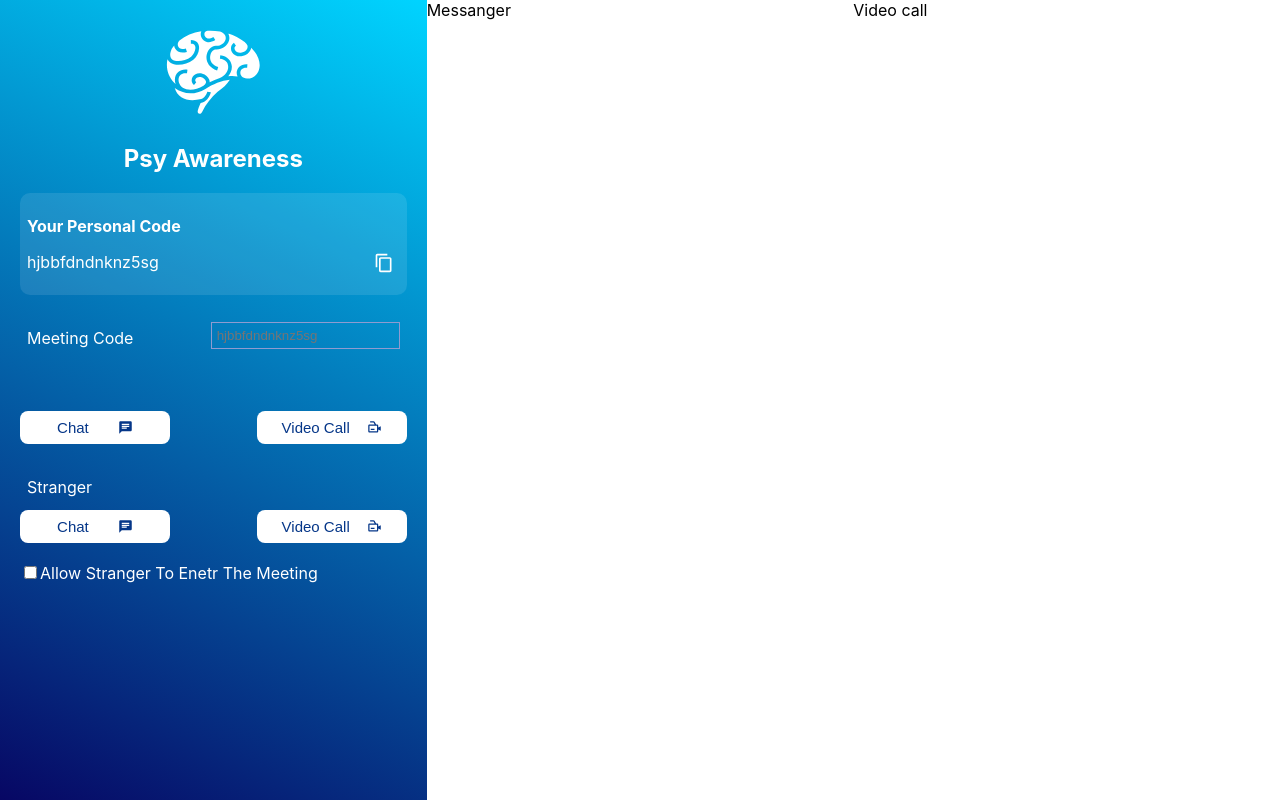
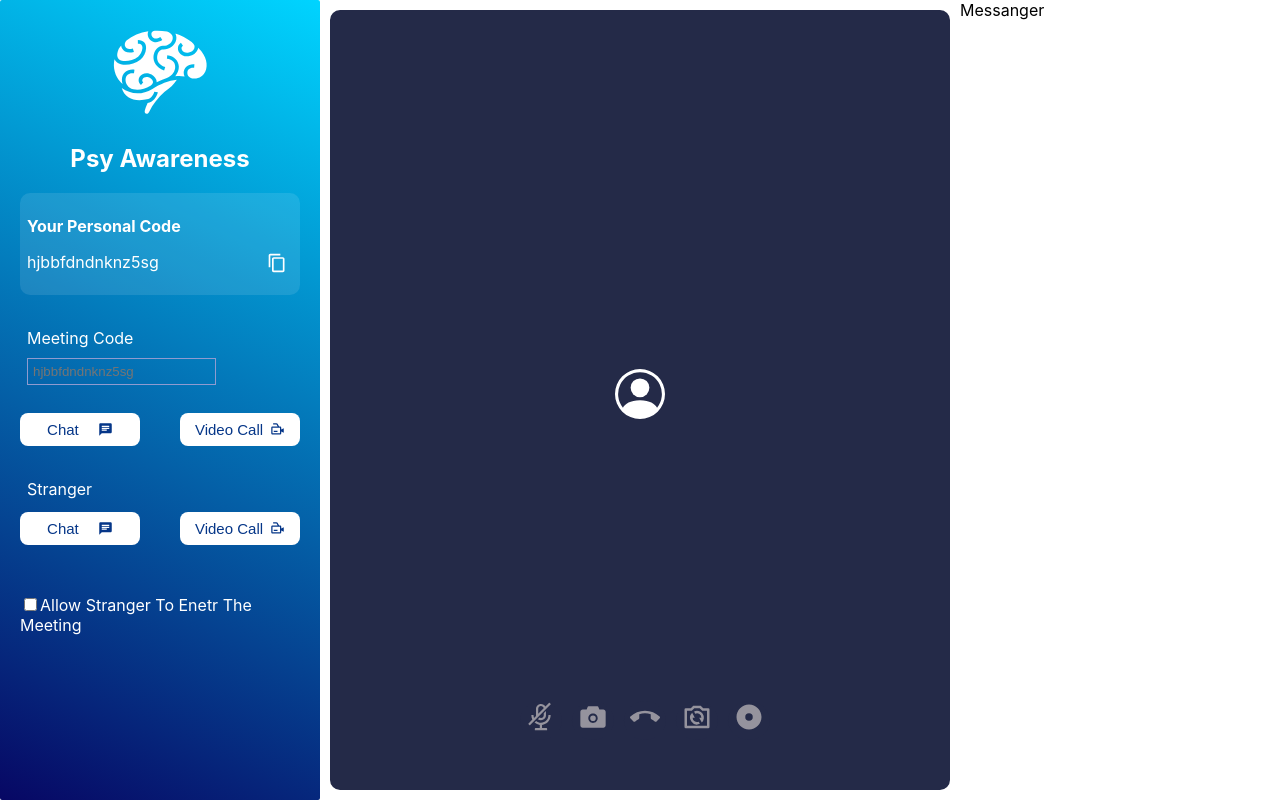
Before and after one commit to saeedkhal/webRTC, a React (Create React App) app in the folder frontend-side/: page / in a window 1280 px wide. Built offline with nearby package versions, Linux system fonts and the light colour scheme; a web font is replaced by a local one.

Commit message:
add the video call

```diff
--- a/frontend-side/src/App.js
+++ b/frontend-side/src/App.js
@@ -9,8 +9,8 @@ function App() {
     <Wrapper className="App">
       <main>
         <Dashboard />
+        <VideoCall />
         <Messanger />
-        <VideoCall />
       </main>
     </Wrapper>
   );
@@ -19,7 +19,7 @@ function App() {
 const Wrapper = styled.div`
   main {
     display: grid;
-    grid-template-columns: 1fr 1fr 1fr;
+    grid-template-columns: 1fr 2fr 1fr;
     height: 100vh;
   }
 `;
--- a/frontend-side/src/Dashboard.js
+++ b/frontend-side/src/Dashboard.js
@@ -61,6 +61,7 @@ const Dashboard = () => {
 
 const Wrapper = styled.div`
   section {
+    border-radius: 2px;
     padding: 20px;
     background: rgb(2, 0, 36);
     background: linear-gradient(
@@ -110,8 +111,6 @@ const Wrapper = styled.div`
       line-height: 2;
       input {
         border: 2px solid transparent;
-        margin-left: 20px;
-        float: right;
         background: transparent;
         color: white;
         border: 1px solid #8f9bd0;
@@ -124,16 +123,16 @@ const Wrapper = styled.div`
       }
     }
     .chat-call {
-      margin-top: 20px;
+      margin-top: 5px;
       display: flex;
       justify-content: space-between;
-      margin-top: 50px;
+      margin-top: 20px;
       align-items: center;
       button {
         background: white;
         padding: 10px;
         border: none;
-        width: 150px;
+        width: 120px;
         border-radius: 8px;
         display: flex;
         justify-content: space-evenly;
@@ -148,7 +147,7 @@ const Wrapper = styled.div`
       margin-top: 0;
     }
     .checkbox {
-      margin-top: 20px;
+      margin-top: 50px;
       outline: none !important;
       text-transform: capitalize;
       label {
--- a/frontend-side/src/VideoCall.js
+++ b/frontend-side/src/VideoCall.js
@@ -1,9 +1,109 @@
 import React from 'react';
 import styled from 'styled-components';
+import { BsPersonCircle } from 'react-icons/bs';
+import { AiOutlineAudioMuted, AiFillCamera } from 'react-icons/ai';
+import { MdCallEnd } from 'react-icons/md';
+import { RiRecordCircleFill, RiCameraSwitchLine } from 'react-icons/ri';
 
 const VideoCall = () => {
-  return <Wrapper>Video call </Wrapper>;
+  return (
+    <Wrapper>
+      <main>
+        <section className="starter-bg">
+          <span className="starter-icon">
+            <BsPersonCircle />
+          </span>
+          <section className="localvideo diplay-none">
+            <video autoPlay muted className="lv"></video>
+          </section>
+          <section className="remote-video diplay-none">
+            <video autoPlay></video>
+          </section>
+          <scetion className="video-btns diplay-none">
+            <button className="audio-btn">
+              <AiOutlineAudioMuted />
+            </button>
+            <button className="audio-btn">
+              <AiFillCamera />
+            </button>
+            <button className="audio-btn">
+              <MdCallEnd />
+            </button>
+            <button className="audio-btn">
+              <RiCameraSwitchLine />
+            </button>
+
+            <button className="audio-btn">
+              <RiRecordCircleFill />
+            </button>
+          </scetion>
+        </section>
+      </main>
+    </Wrapper>
+  );
 };
-const Wrapper = styled.div``;
+const Wrapper = styled.div`
+  main {
+    position: relative;
+    height: 100vh;
+    .starter-bg {
+      border: 10px solid white;
+      box-sizing: border-box;
+      border-radius: 20px;
+      width: 100%;
+      position: absolute;
+      background: #242a48;
+      height: 100vh;
+      .starter-icon {
+        position: absolute;
+        top: 50%;
+        left: 50%;
+        transform: translate(-50%, -50%);
+        font-size: 50px;
+        color: white;
+      }
+      .remote-video {
+        position: absolute;
+        width: 100%;
+        height: 100%;
+        background: #eee;
+      }
+      .localvideo {
+        position: absolute;
+        top: 0;
+        left: 0;
+        width: 200px;
+        height: 200px;
+        border-radius: 10px;
+        background: red;
+      }
+      .video-btns {
+        position: absolute;
+        bottom: 0;
+        margin-bottom: 50px;
+        display: flex;
+        width: 100%;
+        justify-content: center;
+        align-items: center;
+        button {
+          margin-left: 10px;
+          font-size: 30px;
+          cursor: pointer;
+          border-radius: 50%;
+          border: none;
+          color: #95939d;
+          background: #242a48;
+          translate: 0.3s;
+          :hover {
+            color: white;
+          }
+        }
+      }
+    }
+    .diplay-none {
+      display: none;
+    }
+  }
+`;
 
 export default VideoCall;
```
Also changed, not shown: frontend-side/src/images/logo.jpg (renamed from frontend-side/public/images/logo.jpg), frontend-side/src/images/logo.png (renamed from frontend-side/public/images/logo.png).
